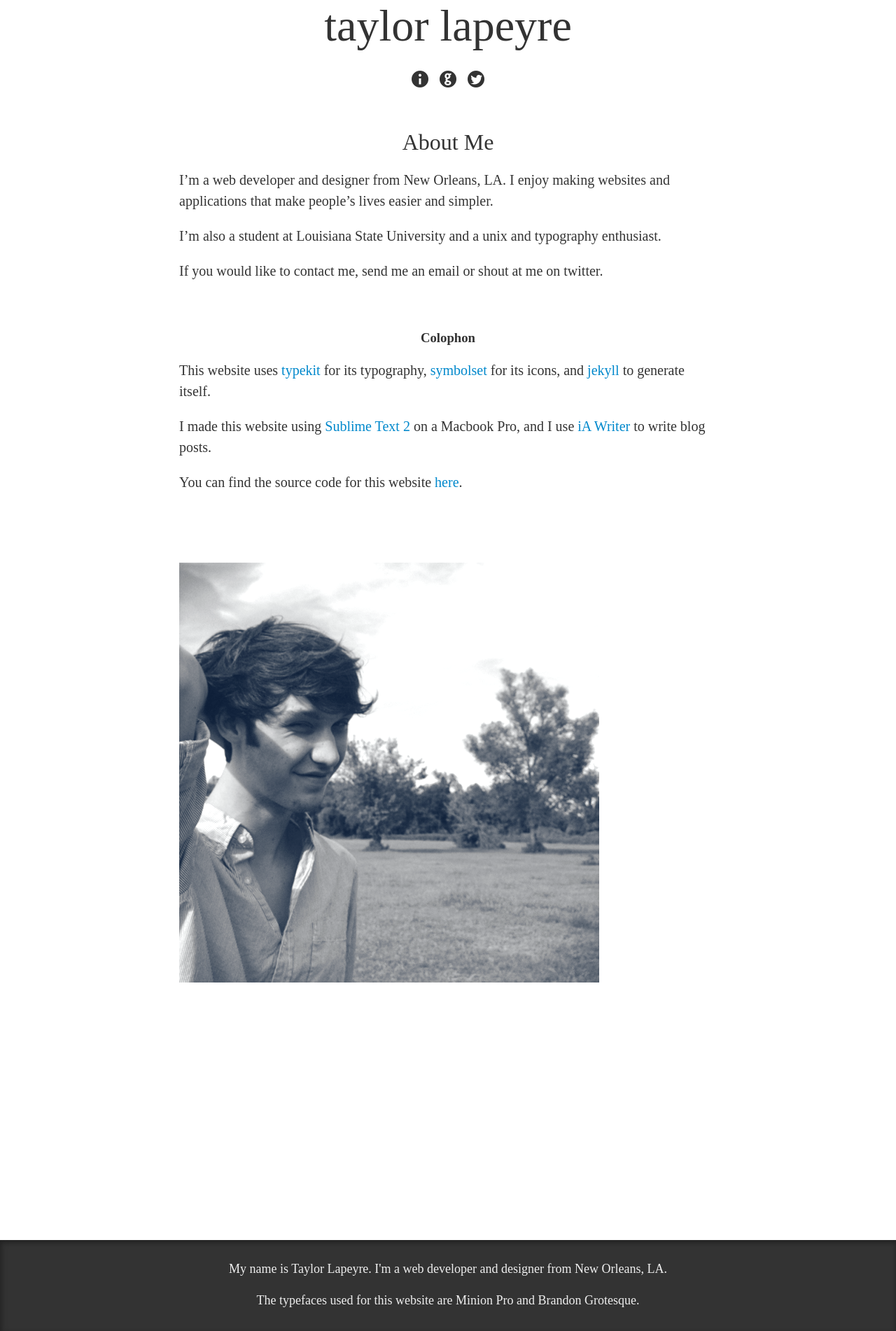
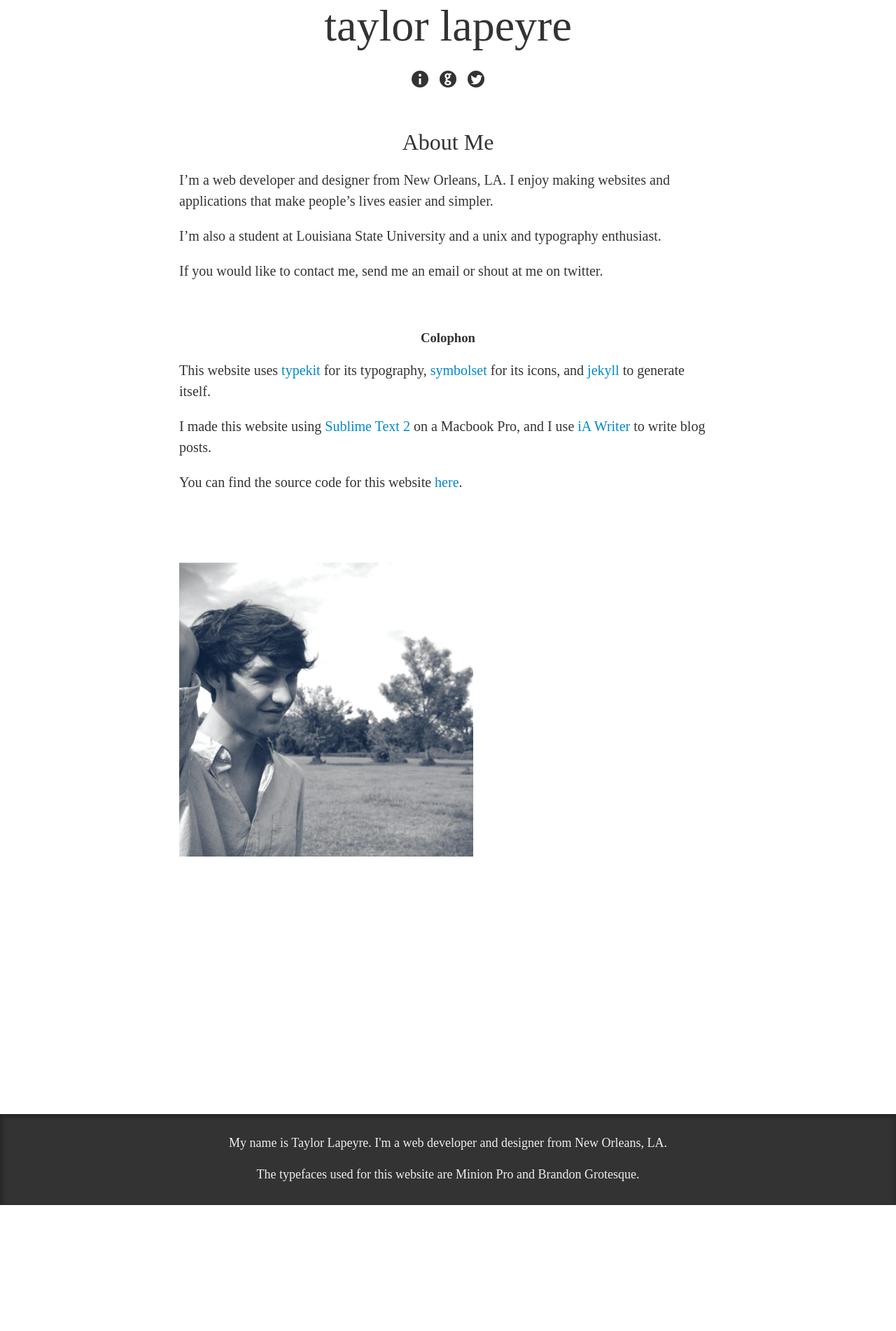
Before and after one commit to taylorlapeyre/taylorlapeyre.github.io, a Jekyll site: the page built from about.md, in a window 1280 px wide. Shown: the whole page at 70% size. Built offline with Jekyll 4.4.1, drawn with Linux system fonts in a browser that asks for light colours; after the commit the page ends 1722 px from its top, so only the background shows below that.

Commit message:
specified picture size

```diff
--- a/css/taylorlapeyre.css
+++ b/css/taylorlapeyre.css
@@ -51,6 +51,11 @@ article { margin-bottom: 100px; }
 article date {
   display: block;
   text-align: center;
+}
+
+article.page img {
+  height: 420px;
+  width: 420px;
 }
 
 article h2, article h3, page, footer { text-align: center; }
```
